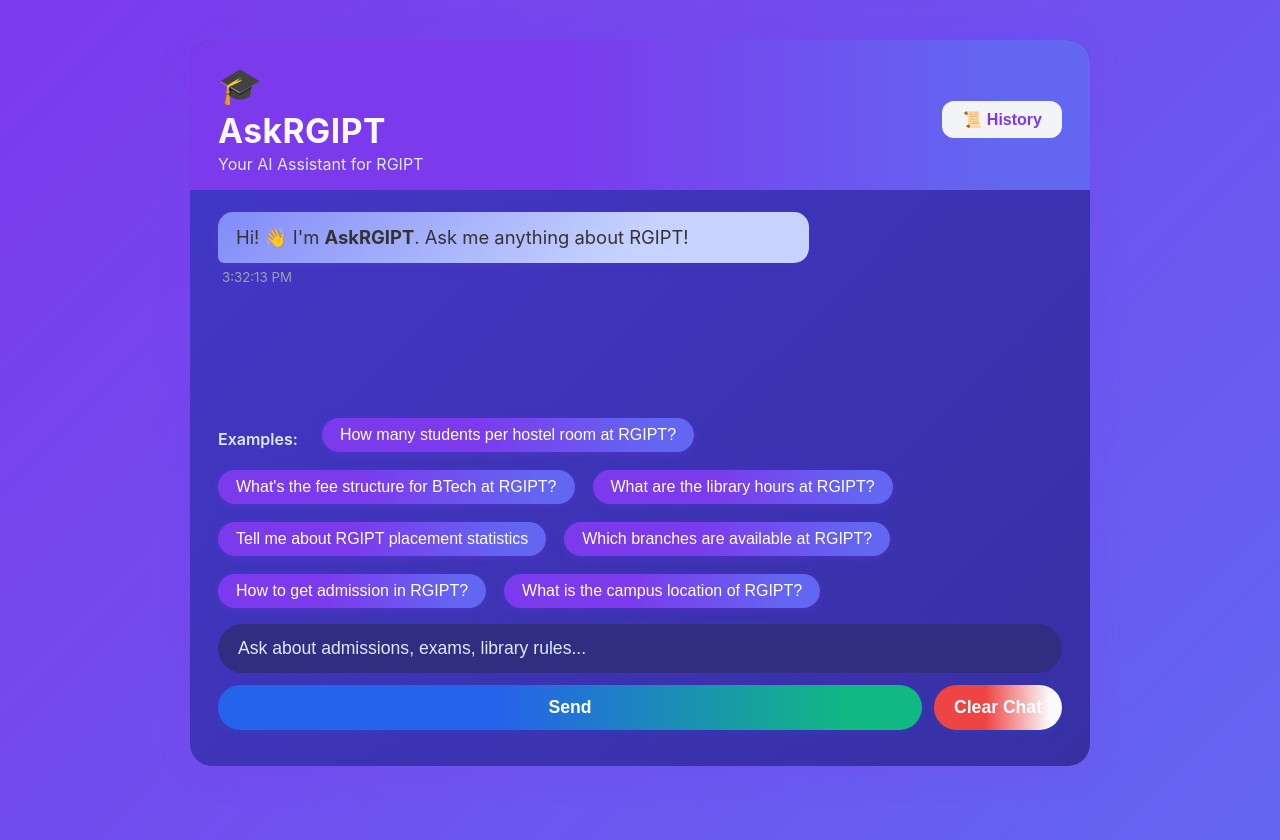
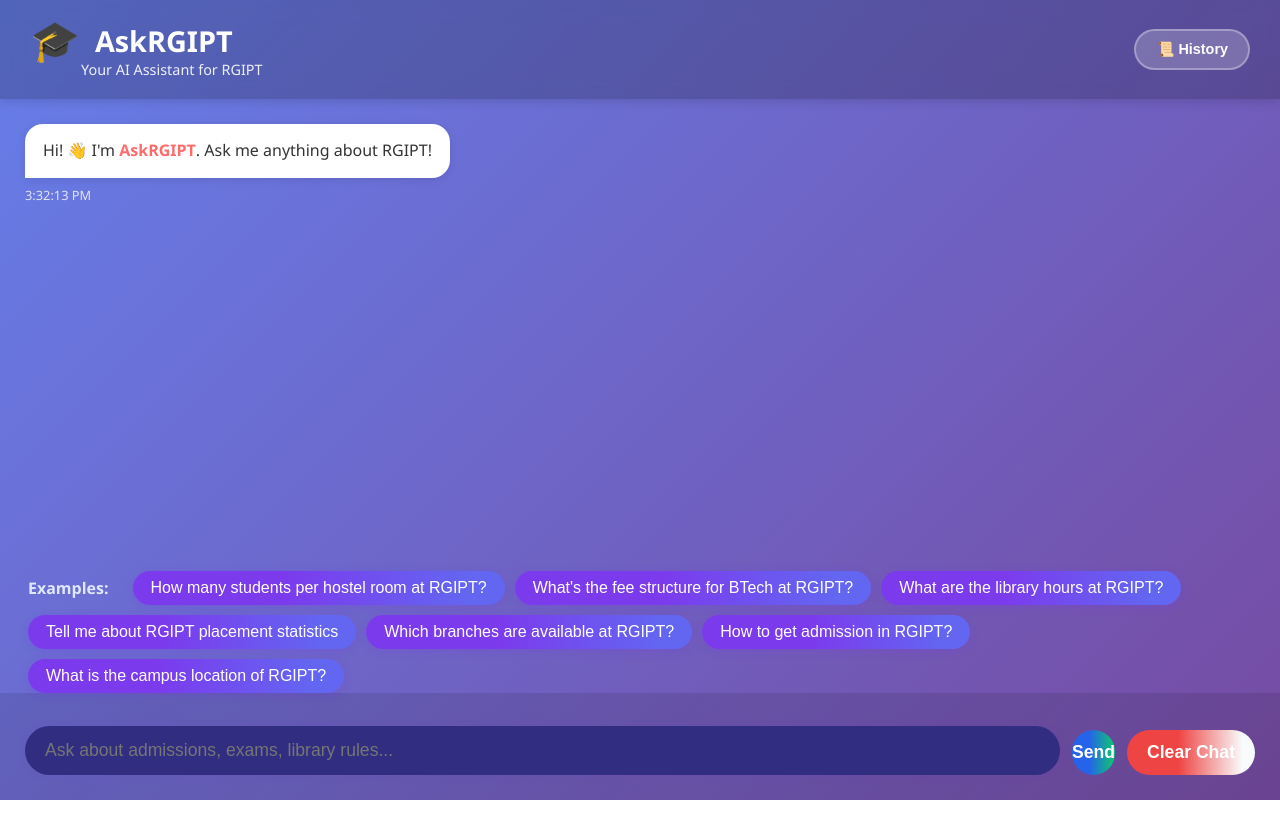
Before and after one commit to akhawattushar/AskRGIPT, a React (Create React App) app in the folder frontend/: page / in a window 1280 px wide. After the commit the page ends 800 px from the top, so only its background shows below. Built offline with nearby package versions, Linux system fonts and the light colour scheme.

Commit message:
Update Chatbot.css

```diff
--- a/frontend/src/Chatbot.css
+++ b/frontend/src/Chatbot.css
@@ -1,218 +1,303 @@
-body {
-  background: linear-gradient(135deg, #7c3aed 0%, #6366f1 100%);
+* {
     margin: 0;
-  font-family: "Inter", "Segoe UI", Arial, sans-serif;
+    padding: 0;
+    box-sizing: border-box;
 }
 
 .chatbot {
-  max-width: 900px;
-  margin: 40px auto;
-  background: linear-gradient(135deg, #4338ca 0%, #3730a3 100%);
-  border-radius: 22px;
-  box-shadow: 0 6px 32px #7c3aed33;
-  overflow: hidden;
-  padding-bottom: 22px;
+    display: flex;
+    flex-direction: column;
+    height: 100vh;
+    background: linear-gradient(135deg, #667eea 0%, #764ba2 100%);
+    font-family: 'Segoe UI', Tahoma, Geneva, Verdana, sans-serif;
 }
 
 .header {
     display: flex;
     justify-content: space-between;
     align-items: center;
-  background: linear-gradient(90deg, #7c3aed 40%, #6366f1 90%);
-  color: #fff;
-  padding: 24px 28px 16px 28px;
-  border-top-left-radius: 22px;
-  border-top-right-radius: 22px;
+    background: rgba(0, 0, 0, 0.2);
+    backdrop-filter: blur(10px);
+    color: white;
+    padding: 20px 30px;
+    box-shadow: 0 2px 10px rgba(0, 0, 0, 0.15);
 }
 
-.title-area {
+/* --- NEW STYLES FOR LOGO AND TITLE AREA --- */
+
+.header .title-area {
+    display: flex;
+    /* Vertically center the elements inside the title area */
+    align-items: center;
+    /* Allows the p tag (subtitle) to move below the h1 */
+    flex-wrap: wrap;
+}
+
+.header .title-area .app-logo {
+    /* Large size for the logo/emoji */
+    font-size: 2.5em;
+    margin-right: 15px;
+    /* Maintain vertical alignment with the text */
+    line-height: 1;
+}
+
+.header .title-area h1 {
+    /* Adjusted size for the main title */
+    font-size: 1.8em;
+    margin: 0;
+    /* Resetting previous general header h1 rules */
+}
+
+.header .title-area p {
+    /* Positioning the subtitle below the h1, matching the screenshot layout */
+    font-size: 0.9em;
+    opacity: 0.9;
+    margin: 0;
+    width: 100%; /* Forces the subtitle to wrap to the next line */
+    padding-left: calc(2.5em + 15px); /* Aligns the subtitle text under the h1, next to the logo's width + margin */
+}
+
+/* --- END NEW STYLES --- */
+
+
+.history-btn {
+    padding: 10px 20px;
+    background: rgba(255, 255, 255, 0.2);
+    color: white;
+    border: 2px solid rgba(255, 255, 255, 0.3);
+    border-radius: 25px;
+    cursor: pointer;
+    font-size: 0.9em;
+    font-weight: 600;
+    transition: all 0.3s;
+}
+
+.history-btn:hover {
+    background: rgba(255, 255, 255, 0.3);
+    transform: translateY(-2px);
+    box-shadow: 0 4px 12px rgba(0, 0, 0, 0.2);
+}
+
+.history-panel {
+    background: rgba(0, 0, 0, 0.2);
+    backdrop-filter: blur(10px);
+    padding: 20px;
+    margin: 15px 25px;
+    border-radius: 15px;
+    max-height: 250px;
+    overflow-y: auto;
+    box-shadow: 0 4px 15px rgba(0, 0, 0, 0.2);
+}
+
+.history-header {
+    display: flex;
+    justify-content: space-between;
+    align-items: center;
+    margin-bottom: 15px;
+}
+
+.history-header h3 {
+    color: white;
+    font-size: 1.1em;
+    margin: 0;
+}
+
+.history-header button {
+    padding: 6px 15px;
+    background: #ff4444;
+    color: white;
+    border: none;
+    border-radius: 15px;
+    cursor: pointer;
+    font-size: 0.85em;
+    font-weight: 600;
+    transition: 0.3s;
+}
+
+.history-header button:hover {
+    background: #cc0000;
+    transform: scale(1.05);
+}
+
+.empty-history {
+    color: rgba(255, 255, 255, 0.7);
+    text-align: center;
+    font-style: italic;
+    padding: 20px;
+}
+
+.history-list {
     display: flex;
     flex-direction: column;
-  align-items: flex-start;
+    gap: 10px;
 }
 
-.app-logo {
-  font-size: 2.2rem;
-  margin-bottom: 0.2rem;
+.history-item {
+    display: flex;
+    align-items: center;
+    gap: 12px;
+    padding: 12px 15px;
+    background: rgba(255, 255, 255, 0.1);
+    border-radius: 12px;
+    cursor: pointer;
+    transition: all 0.3s;
 }
 
-.header h1 {
-  font-size: 2.1rem;
-  font-weight: bold;
-  margin: 0;
-  color: #fafafa;
-  letter-spacing: 0.5px;
+.history-item:hover {
+    background: rgba(255, 255, 255, 0.2);
+    transform: translateX(5px);
 }
 
-.header p {
-  margin: 3px 0 0 0;
-  font-size: 1rem;
-  color: #dbeafe;
+.history-item span:first-child {
+    font-size: 1.2em;
 }
 
-.history-btn {
-  background: #f3f4f6;
-  color: #7c3aed;
-  border: none;
-  border-radius: 12px;
-  padding: 9px 20px;
-  font-weight: 600;
-  font-size: 1rem;
-  cursor: pointer;
-  transition: background 0.12s;
-}
-.history-btn:hover {
-  background: #7c3aed;
-  color: #f3f4f6;
+.history-item span:last-child {
+    color: white;
+    font-size: 0.9em;
+    overflow: hidden;
+    text-overflow: ellipsis;
+    white-space: nowrap;
+    flex: 1;
 }
 
 .messages {
-  min-height: 220px;
-  max-height: 420px;
+    flex: 1;
     overflow-y: auto;
-  padding: 22px 28px 0 28px;
-  background: transparent;
+    padding: 25px;
     display: flex;
     flex-direction: column;
-  gap: 22px;
+    gap: 18px;
+}
+
+.messages::-webkit-scrollbar {
+    width: 8px;
+}
+
+.messages::-webkit-scrollbar-track {
+    background: rgba(255, 255, 255, 0.1);
+    border-radius: 10px;
+}
+
+.messages::-webkit-scrollbar-thumb {
+    background: rgba(255, 255, 255, 0.3);
+    border-radius: 10px;
 }
 
 .message {
-  margin: 0 0 10px 0;
-  padding: 0;
-  font-size: 1.15rem;
+    display: flex;
+    flex-direction: column;
+    gap: 8px;
     max-width: 70%;
-  position: relative;
+    word-wrap: break-word;
+    animation: slideIn 0.3s ease-out;
 }
 
-/* Bot bubble */
-.message.bot .text {
-  background: linear-gradient(135deg, #818cf8 0%, #c7d2fe 70%);
-  color: #333;
-  border-radius: 15px 15px 15px 6px;
-  padding: 14px 18px;
-  box-shadow: 0 2px 12px #7c3aed2b;
+@keyframes slideIn {
+    from { opacity: 0; transform: translateY(10px); }
+    to { opacity: 1; transform: translateY(0); }
 }
 
-/* User bubble */
-.message.user .text {
-  background: linear-gradient(135deg, #7c3aed 0%, #6366f1 80%);
-  color: #fff;
-  border-radius: 15px 15px 5px 18px;
-  padding: 14px 18px;
+.message.user {
     align-self: flex-end;
-  margin-left: auto;
-  box-shadow: 0 0px 10px #7c3aed25;
 }
 
-/* Time meta */
-.message-meta {
-  color: #9ca3af;
-  font-size: 0.83rem;
-  margin-top: 6px;
-  margin-left: 4px;
+.message.user .text {
+    background: #007bff;
+    color: white;
+    padding: 14px 18px;
+    border-radius: 18px 18px 0 18px;
+    box-shadow: 0 2px 8px rgba(0, 0, 0, 0.2);
 }
 
-.message.loading .text {
-  background: linear-gradient(135deg, #6366f1 0%, #818cf8 80%);
-  color: #fff;
+.message.bot {
+    align-self: flex-start;
+}
+
+.message.bot .text {
+    background: white;
+    color: #333;
+    padding: 14px 18px;
+    border-radius: 18px 18px 18px 0;
+    box-shadow: 0 2px 8px rgba(0, 0, 0, 0.1);
+    white-space: pre-wrap;
+    line-height: 1.6;
+}
+
+.message-meta {
+    font-size: 0.8em;
+    color: rgba(255, 255, 255, 0.8);
+}
+
+.loading-dots {
+    display: flex;
+    gap: 8px;
+    padding: 12px;
+}
+
+.loading-dots span {
+    width: 10px;
+    height: 10px;
+    background: #667eea;
+    border-radius: 50%;
+    animation: bounce 1.4s infinite ease-in-out both;
+}
+
+.loading-dots span:nth-child(1) {
+    animation-delay: -0.32s;
+}
+
+.loading-dots span:nth-child(2) {
+    animation-delay: -0.16s;
+}
+
+@keyframes bounce {
+    0%, 80%, 100% {
+        transform: scale(0);
+    }
+    40% {
+        transform: scale(1);
+    }
 }
 
 .input-area {
-  width: 100%;
-  padding: 0 28px 0 28px;
-  margin-top: 0;
-  margin-bottom: 6px;
+    display: flex;
+    gap: 12px;
+    padding: 25px;
+    background: rgba(0, 0, 0, 0.1);
 }
 
-/* Text input style */
-.input-area input[type="text"] {
+.input-area input {
+    flex: 1;
+    padding: 14px 20px;
+    border: none;
     border-radius: 25px;
-  padding: 14px 22px;
-  border: none;
-  width: 100%;
-  font-size: 1.1rem;
-  box-shadow: 0 0 9px #7c3aed1a;
+    font-size: 1em;
     outline: none;
-  background: #312e81;
-  color: #fff;
-  margin-top: 14px;
-  margin-bottom: 0;
-}
-.input-area input[type="text"]:focus {
-  outline: none;
-  box-shadow: 0 0 12px #7c3aed56;
-  background: #3730a3;
-}
-input::placeholder {
-  color: #dbeafe;
+    transition: 0.3s;
 }
 
-/* Example buttons styling */
-.input-area > div {
-  margin-top: 18px;
-}
-.input-area button,
-.examples button {
-  background: linear-gradient(90deg,#7c3aed 40%,#6366f1 90%);
-  color: white;
-  border: none;
-  padding: 8px 18px;
-  border-radius: 22px;
-  cursor: pointer;
-  font-size: 1.1rem;
-  font-weight: 500;
-  margin-right: 8px;
-  margin-bottom: 8px;
-  outline: none;
-  transition: background 0.16s, transform 0.14s;
-  box-shadow: 0 2px 9px #7c3aed33;
-  white-space: nowrap;
-}
-.input-area button:focus,
-.examples button:focus {
-  box-shadow: 0 0 10px #7c3aed99;
-}
-.input-area button:hover,
-.examples button:hover {
-  background: linear-gradient(90deg, #6d28d9 40%, #6366f1 90%);
-  transform: scale(1.09);
+.input-area input:focus {
+    transform: translateY(-2px);
+    box-shadow: 0 4px 15px rgba(0, 0, 0, 0.2);
 }
 
-.input-area > div {
-  display: flex;
-  flex-wrap: nowrap;
-  gap: 14px;
-  overflow-x: auto;
-  padding-bottom: 8px;
-}
-
-.input-area .examples {
-  display: flex;
-  flex-wrap: nowrap;
-  gap: 10px;
-  padding-bottom: 8px;
-}
-
-/* Send and Clear Chat */
 .input-area button {
-  background: linear-gradient(90deg,#2563eb 40%,#10b981 90%);
+    padding: 14px 30px;
+    background: #007bff;
     color: white;
     border: none;
     border-radius: 25px;
-  padding: 12px 0;
-  font-size: 1.1rem;
-  font-weight: 600;
     cursor: pointer;
-  margin: 0;
-  box-shadow: 0 2px 10px #2563eb33;
+    font-weight: bold;
+    font-size: 1.1em;
+    transition: 0.3s;
 }
-.input-area button:last-child {
-  background: linear-gradient(90deg,#ef4444 40%,#f9fafb 90%);
-  color: #fff;
-  border-radius: 25px;
-  padding: 12px 20px;
-  font-weight: 600;
+
+.input-area button:hover:not(:disabled) {
+    background: #0056b3;
+    transform: translateY(-2px);
+    box-shadow: 0 4px 15px rgba(0, 123, 255, 0.4);
 }
 
 .input-area button:disabled {
@@ -220,67 +305,143 @@ input::placeholder {
     cursor: not-allowed;
 }
 
-.input-area .examples button {
-  background: linear-gradient(90deg,#7c3aed 40%,#6366f1 90%);
+/* Mobile Responsive */
+@media (max-width: 768px) {
+    .message {
+        max-width: 90%;
     }
 
-.examples button {
-  background: linear-gradient(90deg,#7c3aed 40%,#6366f1 90%);
-  color: white;
-  border-radius: 25px;
+    /* Adjusted for new title area structure */
+    .header .title-area h1 {
+        font-size: 1.5em;
+    }
+    .header .title-area .app-logo {
+        font-size: 2em;
+    }
+    .header .title-area p {
+        padding-left: calc(2em + 15px);
     }
 
-/* History panel */
-.history-panel {
-  background: #f3f4f6;
-  border-radius: 16px;
-  margin: 22px 28px 2px 28px;
-  box-shadow: 0 2px 12px #7c3aed33;
-  padding: 16px 22px;
+    .input-area {
+        padding: 15px;
     }
-.history-header {
-  display: flex;
-  justify-content: space-between;
-  align-items: center;
-  margin-bottom: 14px;
-}
-.history-item {
-  background: #7c3aed19;
-  border-radius: 14px;
-  padding: 8px 11px;
-  margin-bottom: 10px;
-  cursor: pointer;
-  transition: background 0.19s;
-}
-.history-item:hover {
-  background: #7c3aeddd;
-  color: #fff;
-  transform: scale(1.04);
-}
-.empty-history {
-  color: #a1a1aa;
-  font-size: 1.05rem;
-  text-align: center;
-  margin: 12px 0;
 }
 
-/* Scrollbar custom style */
-::-webkit-scrollbar {
-  width: 7px;
-  height: 8px;
-  background: #7c3aed19;
-  border-radius: 12px;
-}
-::-webkit-scrollbar-thumb {
-  background: #7c3aedbb;
-  border-radius: 10px;
+@media (max-width: 480px) {
+    .chatbot {
+        height: 100dvh;
     }
 
-/* Responsive */
-@media (max-width: 768px) {
-  .chatbot { max-width: 100vw; margin: 0; }
-  .header, .messages, .input-area, .history-panel { padding-left: 10px; padding-right: 10px; }
-  .title-area h1 { font-size: 1.3rem; }
-  .app-logo { font-size: 1.5rem; }
-  .messages { min-height: 120px; }
+    .header {
+        padding: 12px;
+        /* Revert to row on mobile, keeping space-between */
+        flex-direction: row;
+        gap: 10px;
     }
+
+    .header .title-area {
+        /* Allow the title and logo to shrink */
+        flex-basis: 70%;
+    }
+
+    .header .title-area h1 {
+        font-size: 1.3em;
+    }
+
+    .header .title-area .app-logo {
+        font-size: 1.8em;
+    }
+
+    /* Reset subtitle alignment for very small screens if necessary, or keep the offset */
+    .header .title-area p {
+        padding-left: calc(1.8em + 15px);
+    }
+
+    .message {
+        max-width: 95%;
+    }
+
+    .messages {
+        padding: 12px;
+        gap: 10px;
+    }
+
+    .input-area {
+        padding: 10px;
+        gap: 8px;
+    }
+}
+
+/* Markdown Highlighting & Formatting */
+.text code {
+    background: #f5f5f5;
+    color: #d63384;
+    padding: 2px 6px;
+    border-radius: 3px;
+    font-family: monospace;
+}
+
+.text pre {
+    background: #1e1e1e;
+    color: #e1e1e1;
+    padding: 10px;
+    border-radius: 5px;
+    overflow-x: auto;
+    margin: 10px 0;
+}
+
+.text pre code {
+    background: none;
+    color: #e1e1e1;
+    padding: 0;
+}
+
+.text h1, .text h2, .text h3 {
+    margin-top: 10px;
+    margin-bottom: 5px;
+    font-weight: 700;
+}
+
+.text h1 { color: #007bff; font-size: 1.3em; }
+.text h2 { color: #0056b3; font-size: 1.15em; }
+.text h3 { color: #004085; font-size: 1em; }
+
+.text strong { color: #ff6b6b; font-weight: 700; }
+.text em { color: #20c997; font-style: italic; }
+
+.text ul, .text ol {
+    margin-left: 20px;
+    margin-top: 5px;
+    margin-bottom: 5px;
+}
+
+.text li {
+    margin-bottom: 5px;
+    line-height: 1.6;
+}
+
+.text blockquote {
+    border-left: 4px solid #007bff;
+    padding-left: 10px;
+    margin-left: 10px;
+    color: #666;
+    font-style: italic;
+    background: #f8f9fa;
+    border-radius: 3px;
+    padding: 10px;
+}
+
+/* Syntax Highlighting */
+.hljs {
+    background: #1e1e1e !important;
+    color: #d4d4d4 !important;
+    border-radius: 5px;
+}
+
+.hljs-string { color: #ce9178 !important; }
+.hljs-number { color: #b5cea8 !important; }
+.hljs-literal { color: #569cd6 !important; }
+.hljs-attr { color: #9cdcfe !important; }
+.hljs-title { color: #4ec9b0 !important; }
+.hljs-function { color: #dcdcdc !important; }
+.hljs-params { color: #9cdcfe !important; }
```
Lines whose indentation alone changed are shown as unchanged.
